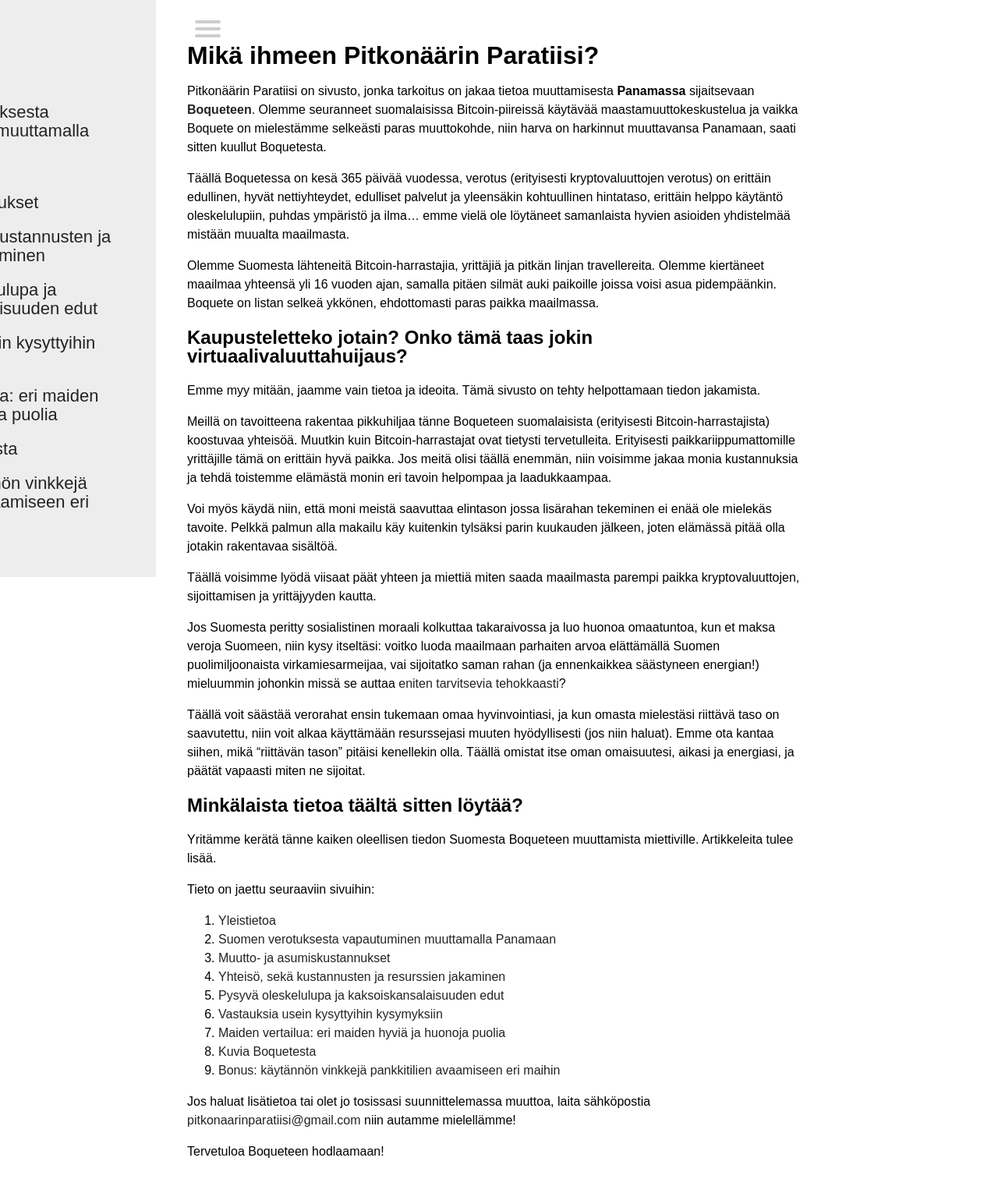
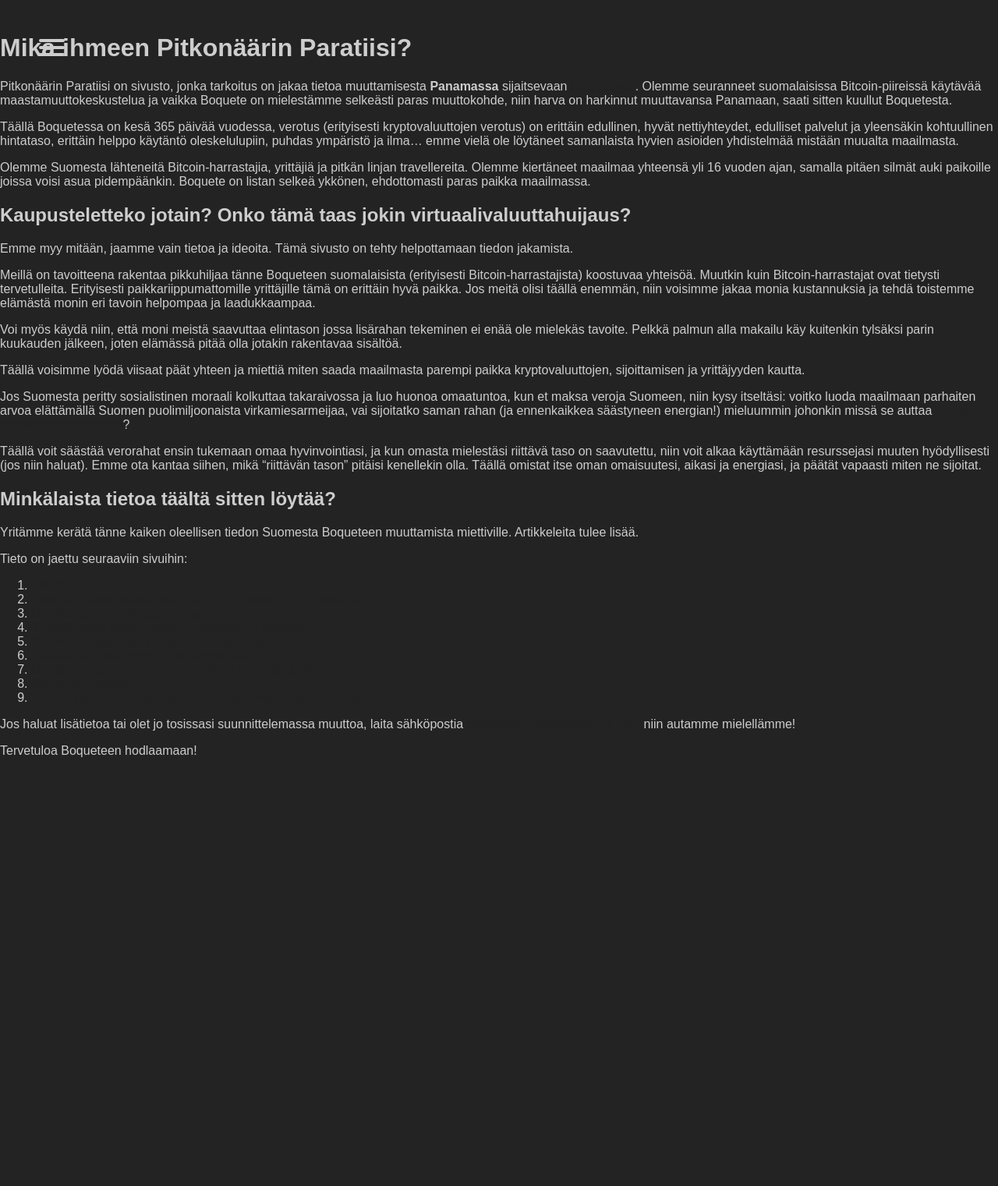
Before and after one commit to pitkonaarinparatiisi/pitkonaarinparatiisi.github.io, a Jekyll site: the page built from README.md, in a window 1280 px wide. Shown: the whole page at 78% size. Built offline with Jekyll 4.4.1, drawn with Linux system fonts in a browser that asks for light colours; our own code applies the rules of GitHub Pages for plain Markdown files; after the commit the page ends 988 px from its top, so only the background shows below that.

Commit message:
Update default.html

```diff
--- a/_layouts/default.html
+++ b/_layouts/default.html
@@ -13,10 +13,30 @@
 <meta name=viewport content="width=device-width, initial-scale=1">
 <style>
 
-  body{max-width:50em;margin:auto;padding:1em;line-height:1.5em;  font-family: "Avenir Next", "Avenir", sans-serif;}
   pre{overflow-x:auto}
   img{max-width: 100%;}
 
+/*
+ * Made by Erik Terwan
+ * 24th of November 2015
+ * MIT License
+ *
+ *
+ * If you are thinking of using this in
+ * production code, beware of the browser
+ * prefixes.
+ */
+
+body
+{
+  margin: 0;
+  padding: 0;
+
+  /* make it look decent enough */
+  background: #232323;
+  color: #cdcdcd;
+  font-family: "Avenir Next", "Avenir", sans-serif;
+}
 
 a
 {
@@ -35,8 +55,8 @@
 {
   display: block;
   position: relative;
-  top: 10px;
-  left: 10px;
+  top: 50px;
+  left: 50px;
 
   z-index: 1;
 
```
